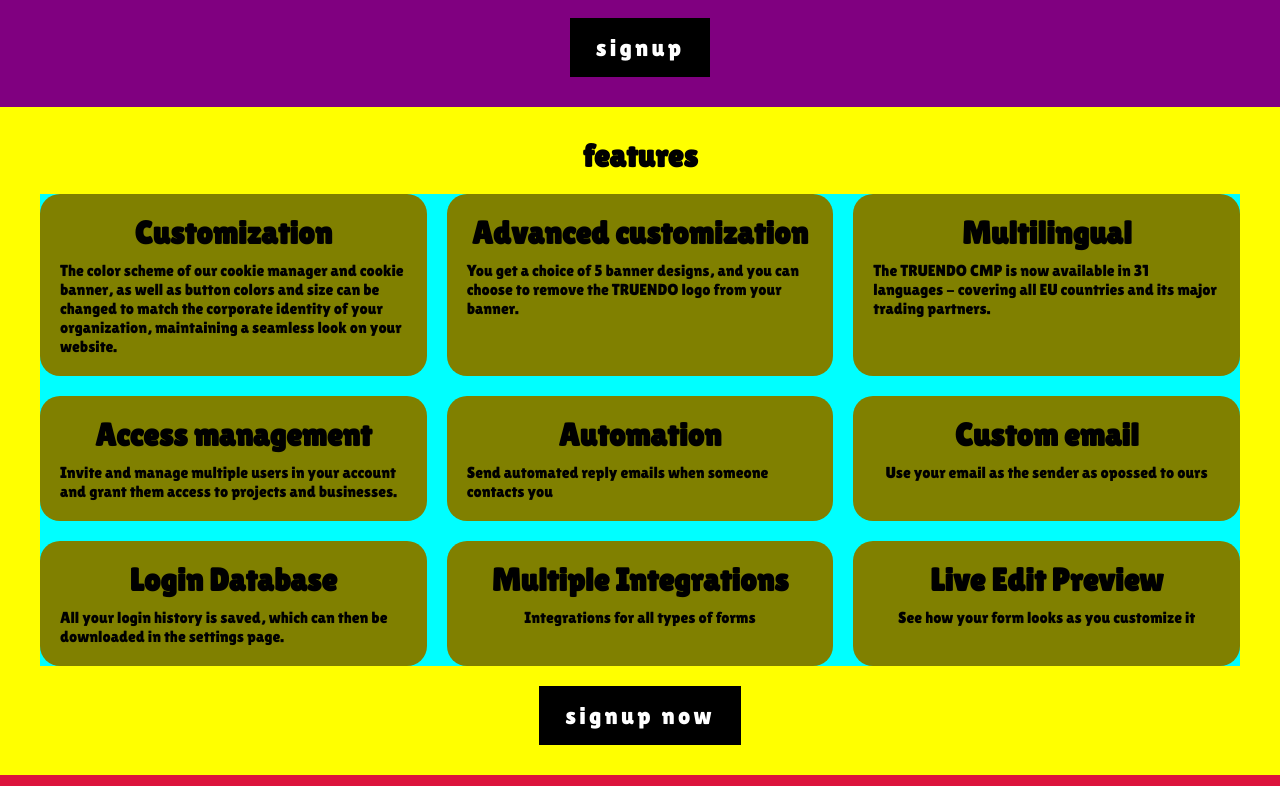
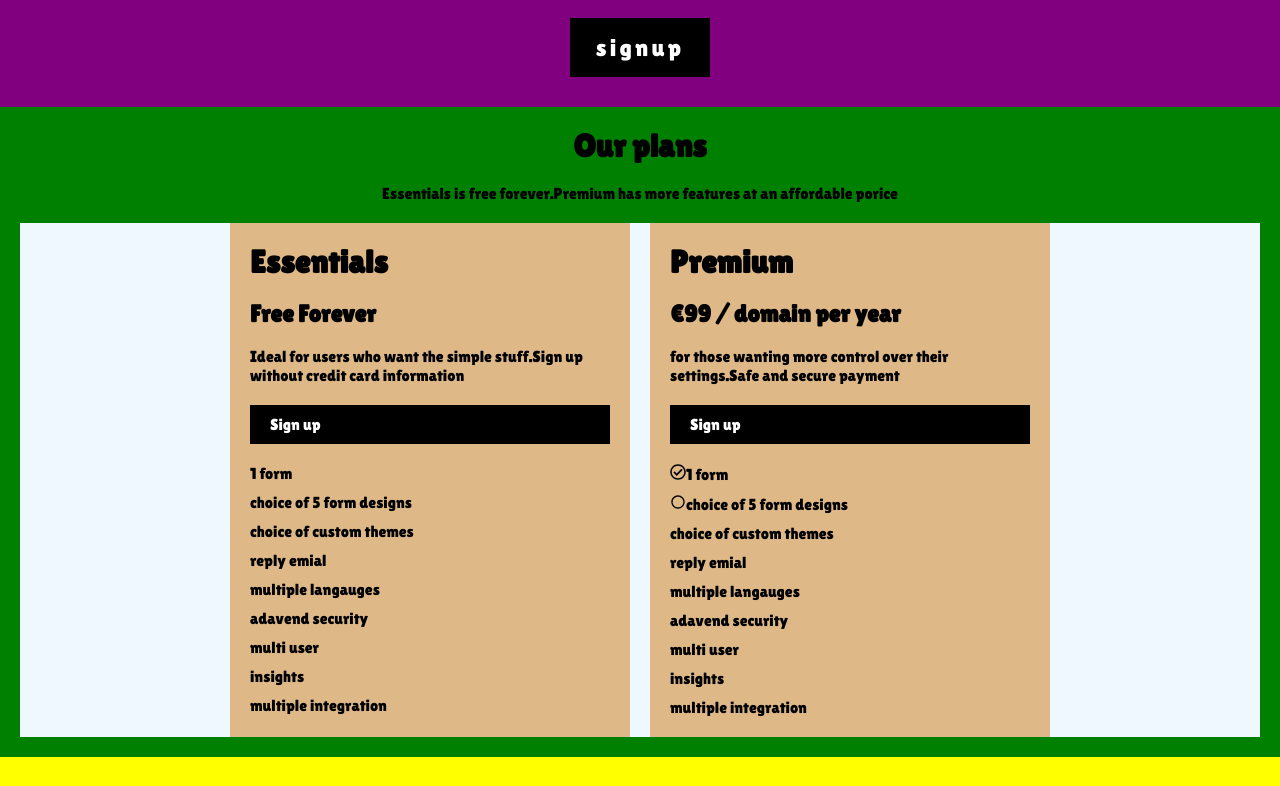
Before and after one commit to RamcharanMarco/Apps-Feature-SayHi-CSS, a React (Vite) app: page / in a window 1280 px wide. Shown: the part 1774-2560 px from the top of the page. Built offline with nearby package versions, Linux system fonts and the light colour scheme.

Commit message:
added jhss

```diff
--- a/src/css/home.css
+++ b/src/css/home.css
@@ -205,3 +205,43 @@
   height: 80%;
   width: 80%;
 }
+
+.home .plans {
+  background-color: green;
+  text-align: center;
+  padding: 20px;
+  display: flex;
+  flex-direction: column;
+  gap: 20px;
+}
+
+.home .plans .container {
+  display: flex;
+  justify-content: center;
+  background-color: aliceblue;
+  gap: 20px;
+  text-align: left;
+}
+
+.home .plans .container .box {
+  background-color: burlywood;
+  width: 400px;
+  padding: 20px;
+  display: flex;
+  flex-direction: column;
+  gap: 20px;
+}
+
+.home .plans .container .box a {
+  background-color: black;
+  color: white;
+  text-decoration: none;
+  padding: 10px 20px;
+}
+
+.home .plans .container .box .plan-features {
+  list-style: none;
+  display: flex;
+  gap: 10px;
+  flex-direction: column;
+}
--- a/src/pages/Home.tsx
+++ b/src/pages/Home.tsx
@@ -1,6 +1,8 @@
 import React from "react";
 import "../css/home.css";
 import { Link } from "react-router-dom";
+import { FaRegCheckCircle } from "react-icons/fa";
+import { MdOutlineRadioButtonUnchecked } from "react-icons/md";
 
 const Home = () => {
   return (
@@ -12,7 +14,7 @@ const Home = () => {
       </div>
       <div className="free">
         <div className="box-left">
-          <h1>Free Forver</h1>
+          <h1>Essentials</h1>
           <p>
             TRUENDO Essentials is free to use for as long as you like. Sign up
             now without credit card.
@@ -71,6 +73,54 @@ const Home = () => {
         </div>
         <a href="">signup</a>
       </div>
+      <div className="plans">
+        <h1>Our plans</h1>
+        <p>
+          Essentials is free forever.Premium has more features at an affordable
+          porice
+        </p>
+        <div className="container">
+          <div className="box">
+            <h1>Essentials</h1>
+            <h2>Free Forever</h2>
+            <p>
+              Ideal for users who want the simple stuff.Sign up without credit
+              card information
+            </p>
+            <Link to="/signup">Sign up</Link>
+            <ul className="plan-features">
+              <li>1 form</li>
+              <li>choice of 5 form designs</li>
+              <li>choice of custom themes</li>
+              <li>reply emial</li>
+              <li>multiple langauges</li>
+              <li>adavend security</li>
+              <li>multi user</li>
+              <li>insights</li>
+              <li>multiple integration</li>
+            </ul>
+          </div>
+          <div className="box">
+            <h1>Premium</h1>
+            <h2>€99 / domain per year</h2>
+            <p>
+            for those wanting more control over their settings.Safe and secure payment
+            </p>
+            <Link to="/signup">Sign up</Link>
+            <ul className="plan-features">
+              <li><FaRegCheckCircle />1 form</li>
+              <li><MdOutlineRadioButtonUnchecked />choice of 5 form designs</li>
+              <li>choice of custom themes</li>
+              <li>reply emial</li>
+              <li>multiple langauges</li>
+              <li>adavend security</li>
+              <li>multi user</li>
+              <li>insights</li>
+              <li>multiple integration</li>
+            </ul>
+          </div>
+        </div>
+      </div>
       <div className="features">
         <h1>features</h1>
         <div className="container">
@@ -114,7 +164,10 @@ const Home = () => {
           </div>
           <div className="box">
             <h1>Login Database</h1>
-            <p>All your login history is saved, which can then be downloaded in the settings page.</p>
+            <p>
+              All your login history is saved, which can then be downloaded in
+              the settings page.
+            </p>
           </div>
           <div className="box">
             <h1>Multiple Integrations</h1>
```
